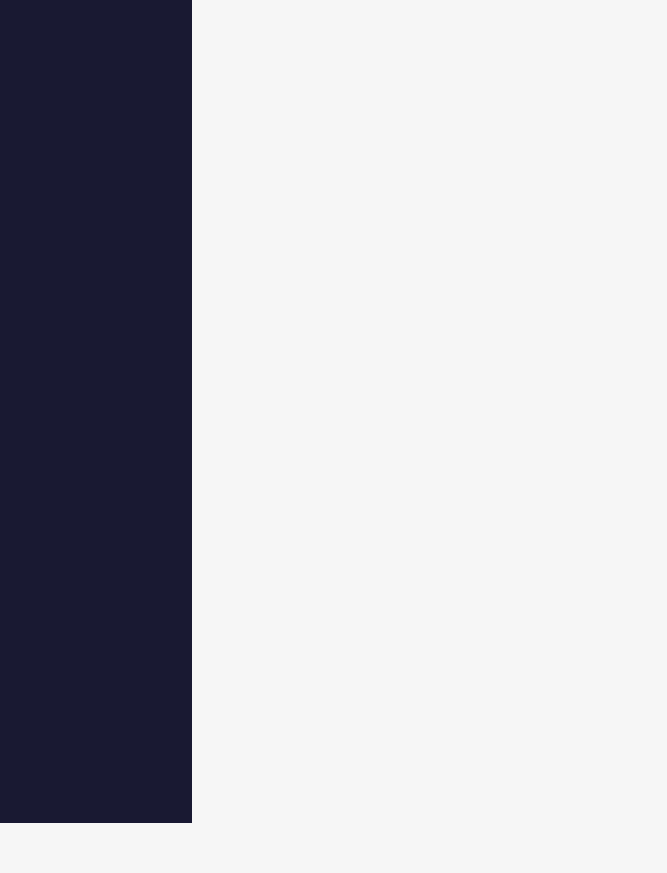
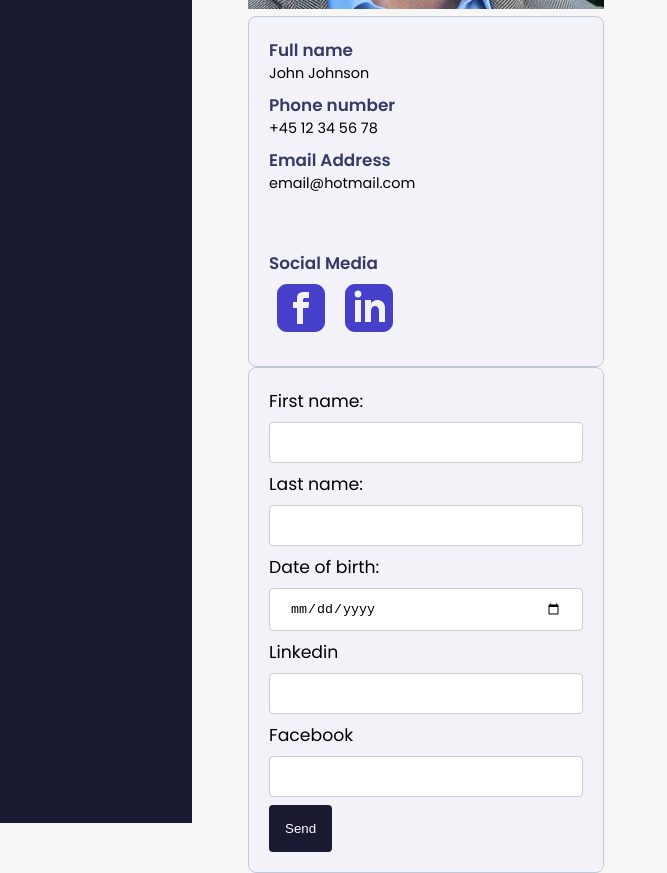
Before and after one commit to marcelcph/EduSpace, a plain HTML site: page myprofile.html in a window 1280 px wide. Shown: the part 457-1330 px from the top of the page, without its empty margins (0-667 px from the left). Before the commit the page ends 800 px from the top, so only its background shows below. Drawn offline with Linux system fonts and the light colour scheme.

Commit message:
Profile page added

```diff
--- a/assets/scss/main.scss
+++ b/assets/scss/main.scss
@@ -840,14 +840,40 @@ vertical-align: middle;
 
 //PROFILE START
 .myprofile{
+}
 
+.profileinfo p{
+  padding: 0.5rem 0rem 0.5rem 0rem;
+  margin-top: -0.5rem;
 }
-.profileimg{
-  grid-column: 1 / span 3;
-  grid-row: 1 / span 3;
-  width: 200px;
-  height: 200px;
-  border-radius: 50%;
+.profilesome {
+  margin-top: 3rem;
+  svg{
+  display: inline-block;
+  margin: auto;
+  fill: $highlight;
+  padding: 0.5rem;
+  width: 3rem;
+  height: 3rem;
+}
+}
+.change-profile{
+  label{
+  font-size: 1.2em;
+}
+input[type=submit]{
+  @include main-button();
+  padding: 1rem;
+}
+input[type=text], input[type=url], input[type=date] {
+  width: 100%;
+  padding: 12px 20px;
+  margin: 8px 0;
+  display: inline-block;
+  border: 1px solid #ccc;
+  border-radius: 4px;
+  box-sizing: border-box;
+}
 }
 //PROFILE END
 
--- a/myprofile.html
+++ b/myprofile.html
@@ -151,6 +151,55 @@
 
     <div class="myprofile">
         <img src="assets/img/teacher-sm.jpg" alt="Profile Picture" class="profileimg">
+            <div class="card-container">
+                <div>
+                    <div class="profileinfo">
+                        <h3>Full name</h3>
+                        <ul>
+                            <li>
+                                <p>John Johnson</p>
+                            </li>
+                        </ul>
+
+                        <h3>Phone number</h3>
+                        <ul>
+                            <li>
+                                <p>+45 12 34 56 78</p>
+                            </li>
+                        </ul>
+
+                        <h3>Email Address</h3>
+                        <ul>
+                            <li>
+                                <p>email@hotmail.com</p>
+                            </li>
+                        </ul>
+
+
+                        <div class="profilesome">
+                            <h3>Social Media</h3>
+                            <svg xmlns="http://www.w3.org/2000/svg" class="icon" width="24" height="24" viewBox="0 0 24 24"><path d="M19 0h-14c-2.761 0-5 2.239-5 5v14c0 2.761 2.239 5 5 5h14c2.762 0 5-2.239 5-5v-14c0-2.761-2.238-5-5-5zm-3 7h-1.924c-.615 0-1.076.252-1.076.889v1.111h3l-.238 3h-2.762v8h-3v-8h-2v-3h2v-1.923c0-2.022 1.064-3.077 3.461-3.077h2.539v3z"/></svg>
+                            <svg xmlns="http://www.w3.org/2000/svg" width="24" height="24" viewBox="0 0 24 24"><path d="M19 0h-14c-2.761 0-5 2.239-5 5v14c0 2.761 2.239 5 5 5h14c2.762 0 5-2.239 5-5v-14c0-2.761-2.238-5-5-5zm-11 19h-3v-11h3v11zm-1.5-12.268c-.966 0-1.75-.79-1.75-1.764s.784-1.764 1.75-1.764 1.75.79 1.75 1.764-.783 1.764-1.75 1.764zm13.5 12.268h-3v-5.604c0-3.368-4-3.113-4 0v5.604h-3v-11h3v1.765c1.396-2.586 7-2.777 7 2.476v6.759z"/></svg>
+                        </div>
+
+                    </div>
+                </div>
+        </div>
+        <div class="card-container change-profile">
+            <form>
+                <label for="fname">First name:</label><br>
+                <input type="text" id="fname" name="fname" ><br>
+                <label for="lname">Last name:</label><br>
+                <input type="text" id="lname" name="lname"><br>
+                <label for="birthday">Date of birth:</label><br>
+                <input type="date" id="dateofbirth" name="birthday" onfocus="(this.type='date')" onfocusout="(this.type='text')"><br>
+                <label for="homepage">Linkedin</label><br>
+                <input type="url" id="homepage" name="linkedin"> <br>
+                <label for="homepage">Facebook</label><br>
+                <input type="url" id="homepage" name="facebook"><br>
+                <input type="submit" value="Send">
+              </form>
+        </div>
     </div>
 
     </main>
```
Also changed, not shown: assets/scss/main.css, 1 other file.
